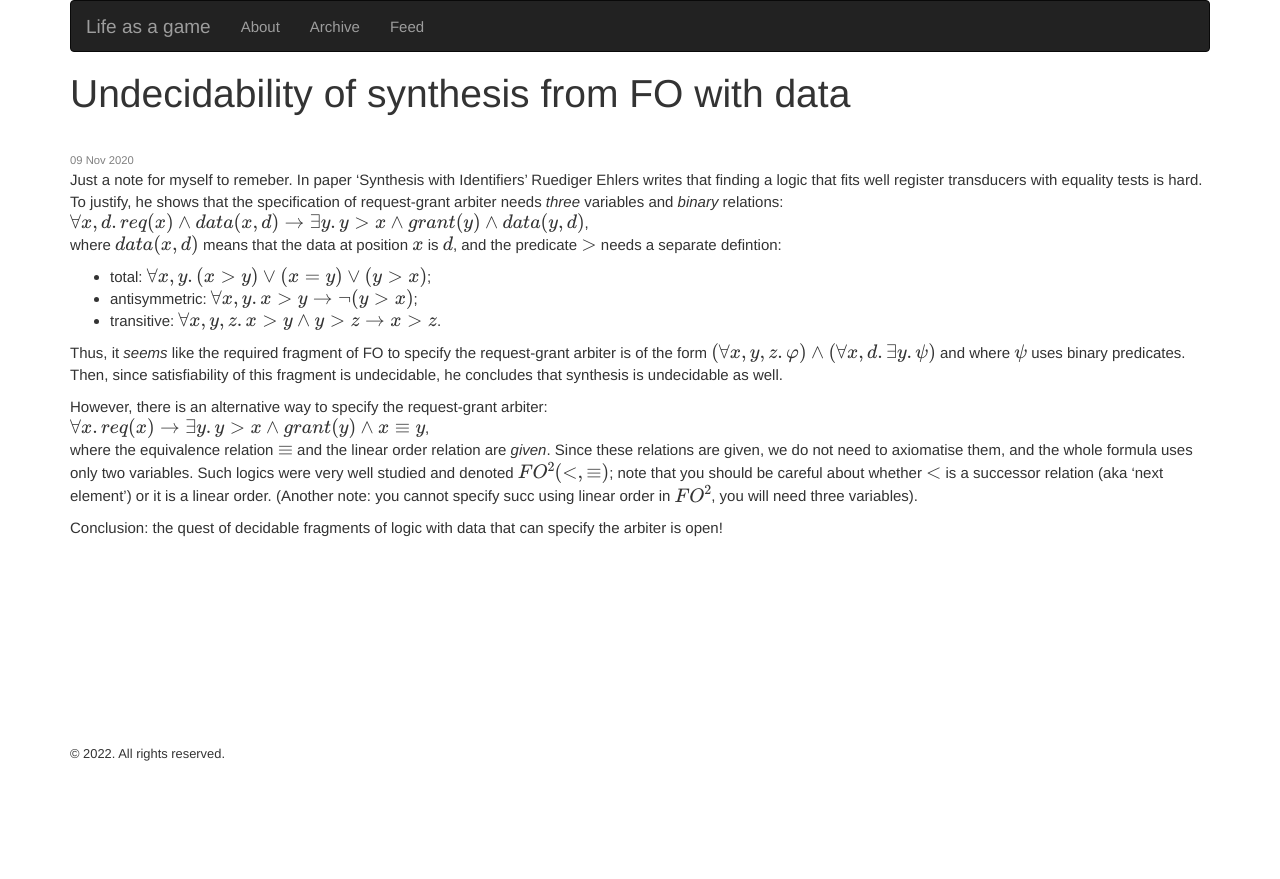
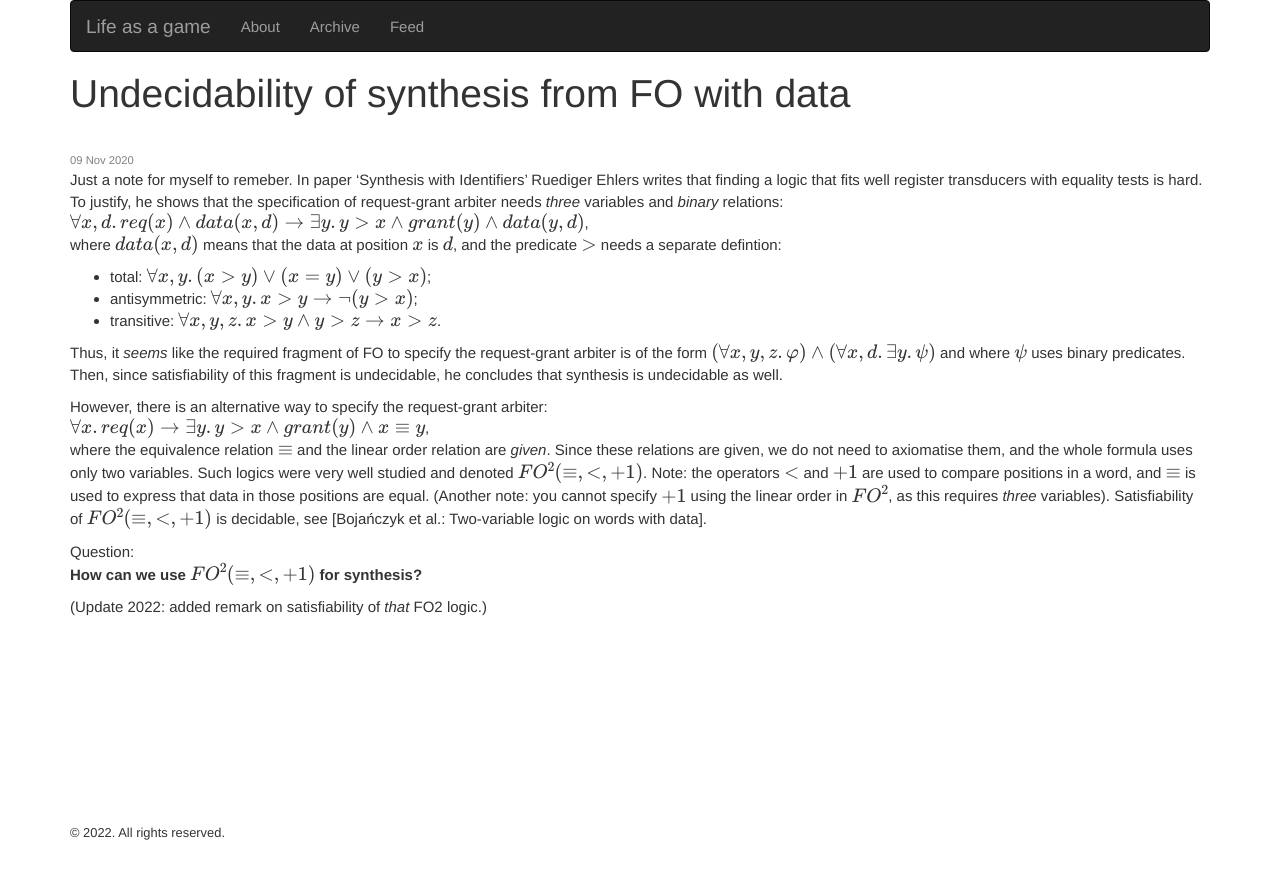
Before and after one commit to 5nizza/5nizza.github.io, a Jekyll site: the page built from _posts/2020-11-09-short-note-on-fo-synthesis.md, in a window 1280 px wide. Shown: the top 879 px of the page. Built offline with Jekyll 4.4.1, drawn with Linux system fonts in a browser that asks for light colours; nearby versions of some CDN libraries; formulas are drawn with MathJax 3.

Commit message:
updated FO2 post

```diff
--- a/_posts/2020-11-09-short-note-on-fo-synthesis.md
+++ b/_posts/2020-11-09-short-note-on-fo-synthesis.md
@@ -26,10 +26,14 @@ $\forall x. req(x) \rightarrow \exists y. y>x \land grant(y) \land x \equiv y$,
 where the equivalence relation $\equiv$ and the linear order relation are _given_.
 Since these relations are given, we do not need to axiomatise them, and
 the whole formula uses only two variables.
-Such logics were very well studied and denoted $FO^2(<,\equiv)$;
-note that you should be careful about whether $<$ is a successor relation (aka 'next element') <!---->
-or it is a linear order.
-(Another note: you cannot specify succ using linear order in $FO^2$, you will need three variables).
+Such logics were very well studied and denoted $FO^2(\equiv,<,+1)$.
+Note: the operators $<$ and $+1$ <!----> are used to compare positions in a word,
+and $\equiv$ is used to express that data in those positions are equal.
+(Another note: you cannot specify $+1$ using the linear order in $FO^2$, as this requires _three_ variables).
+Satisfiability of $FO^2(\equiv,<,+1)$ is decidable, see [Bojańczyk et al.: Two-variable logic on words with data].
 
-Conclusion:
-the quest of decidable fragments of logic with data that can specify the arbiter is open!
+Question:
+__How can we use $FO^2(\equiv,<,+1)$ for synthesis?__
+
+
+(Update 2022: added remark on satisfiability of _that_ FO2 logic.)
```
Also changed, not shown: _posts/zeta/2021-06-04-TSL-modulo-theories.md (+1 -1 lines).
